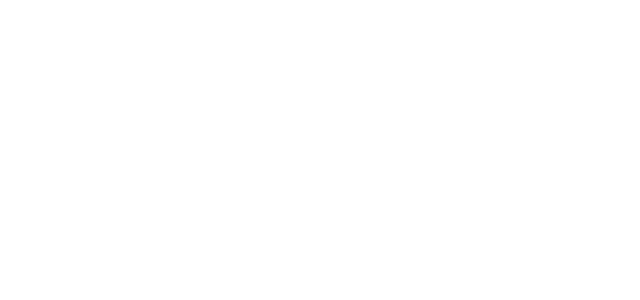
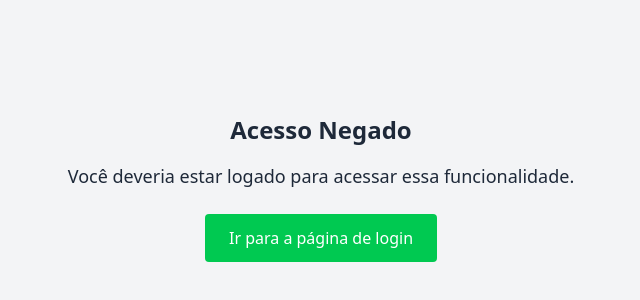
Before and after one commit to GerenciamentoCozinhAI/cozinhAI, a React (Vite) app in the folder frontend/: page /auth-error in a window 1280 px wide. Before the commit this address had no page. Shown: the part 212-512 px from the top of the page, without its empty margins (319-959 px from the left). Built offline with nearby package versions, Linux system fonts and the light colour scheme.

Commit message:
Feat: adding Error Page

```diff
--- a/frontend/src/App.tsx
+++ b/frontend/src/App.tsx
@@ -1,7 +1,8 @@
 // src/App.tsx
 import { Routes, Route, Navigate } from 'react-router-dom';
-import Register from './pages/Register';
-import Login from './pages/Login';
+import Register from './pages/auth/Register';
+import Login from './pages/auth/Login';
+import AuthError from './pages/errors/AuthError';
 import Home from './pages/Home';
 import PrivateRoute from './components/PrivateRoute';
 
@@ -11,6 +12,7 @@
       <Route path="/" element={<Navigate to="/home" />} />
       <Route path="/register" element={<Register />} />
       <Route path="/login" element={<Login />} />
+      <Route path="/auth-error" element={<AuthError />} />
       <Route
         path="/home"
         element={
--- a/frontend/src/components/PrivateRoute.tsx
+++ b/frontend/src/components/PrivateRoute.tsx
@@ -7,5 +7,5 @@
 
 export default function PrivateRoute({ children }: Props) {
   const { isAuthenticated } = useAuth();
-  return isAuthenticated ? children : <Navigate to="/login" />;
+  return isAuthenticated ? children : <Navigate to="/auth-error" />;
 }
--- a/frontend/src/components/error/authError.tsx
+++ b/frontend/src/components/error/ErrorAuth.tsx
@@ -1,7 +1,7 @@
 import React from 'react';
 import { useNavigate } from 'react-router-dom';
 
-const AuthError: React.FC = () => {
+const ErrorAuth: React.FC = () => {
     const navigate = useNavigate();
 
     const handleGoBack = () => {
@@ -11,9 +11,9 @@
     return (
         <div className="flex flex-col items-center justify-center h-screen text-center bg-gray-100 text-gray-800">
             <h1 className="text-2xl font-bold mb-4">Acesso Negado</h1>
-            <p className="text-lg mb-6">Você deveria estar logado para estar aqui.</p>
+            <p className="text-lg mb-6">Você deveria estar logado para acessar essa funcionalidade.</p>
             <button
-                className="px-6 py-3 text-white bg-blue-500 rounded hover:bg-blue-600 transition"
+                className="px-6 py-3 text-white bg-green-500 rounded hover:bg-green-600 transition"
                 onClick={handleGoBack}
             >
                 Ir para a página de login
@@ -22,4 +22,4 @@
     );
 };
 
-export default AuthError;
+export default ErrorAuth;
--- a/frontend/src/pages/Login.tsx
+++ b/frontend/src/pages/auth/Login.tsx
@@ -1,7 +1,7 @@
 //src/components/pages/Login.tsx
 
-import LoginForm from "../components/auth/LoginForm"
-import { useAuth } from "../contexts/AuthContext"
+import LoginForm from "../../components/auth/LoginForm"
+import { useAuth } from "../../contexts/AuthContext"
 
 export default function Login() {
   const { login, error, success } = useAuth()
--- a/frontend/src/pages/Register.tsx
+++ b/frontend/src/pages/auth/Register.tsx
@@ -1,7 +1,7 @@
 //src/components/pages/Register.tsx
 
-import RegisterForm from "../components/auth/RegisterForm"
-import { useAuth } from "../contexts/AuthContext"
+import RegisterForm from "../../components/auth/RegisterForm"
+import { useAuth } from "../../contexts/AuthContext"
 
 export default function Register() {
   const { register, error, success } = useAuth()
--- /dev/null
+++ b/frontend/src/pages/errors/AuthError.tsx
@@ -0,0 +1,10 @@
+import ErrorAuth from "../../components/error/ErrorAuth";
+const AuthError = () => {
+    return (
+        <div>
+            <ErrorAuth />
+        </div>
+    );
+};
+
+export default AuthError;
```
